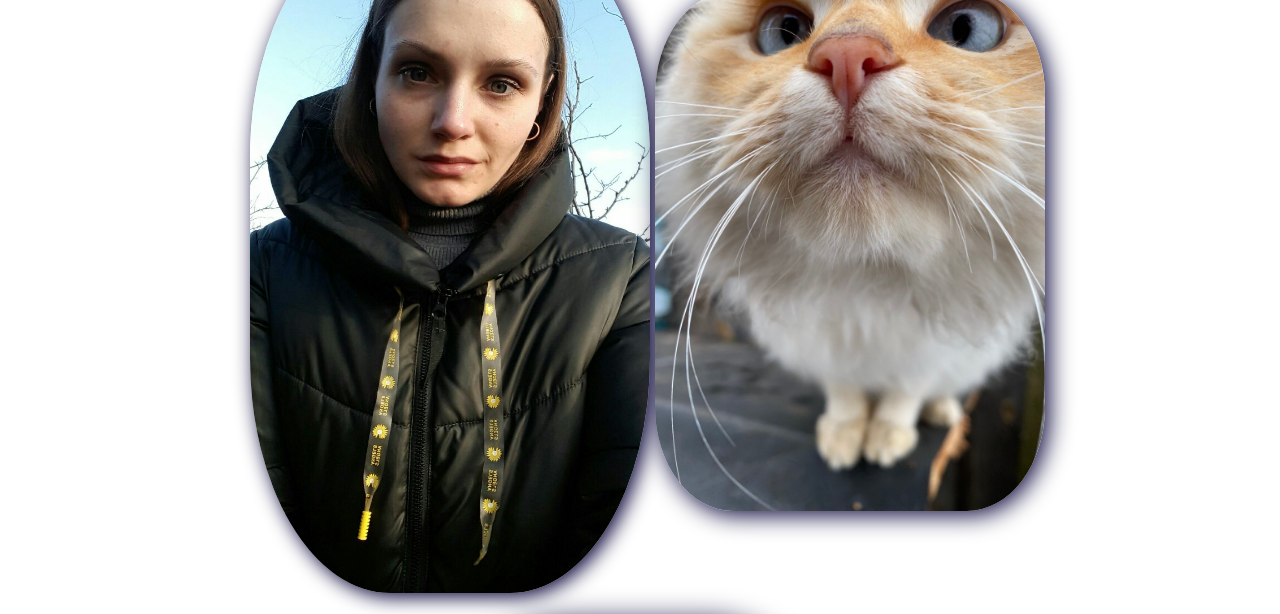
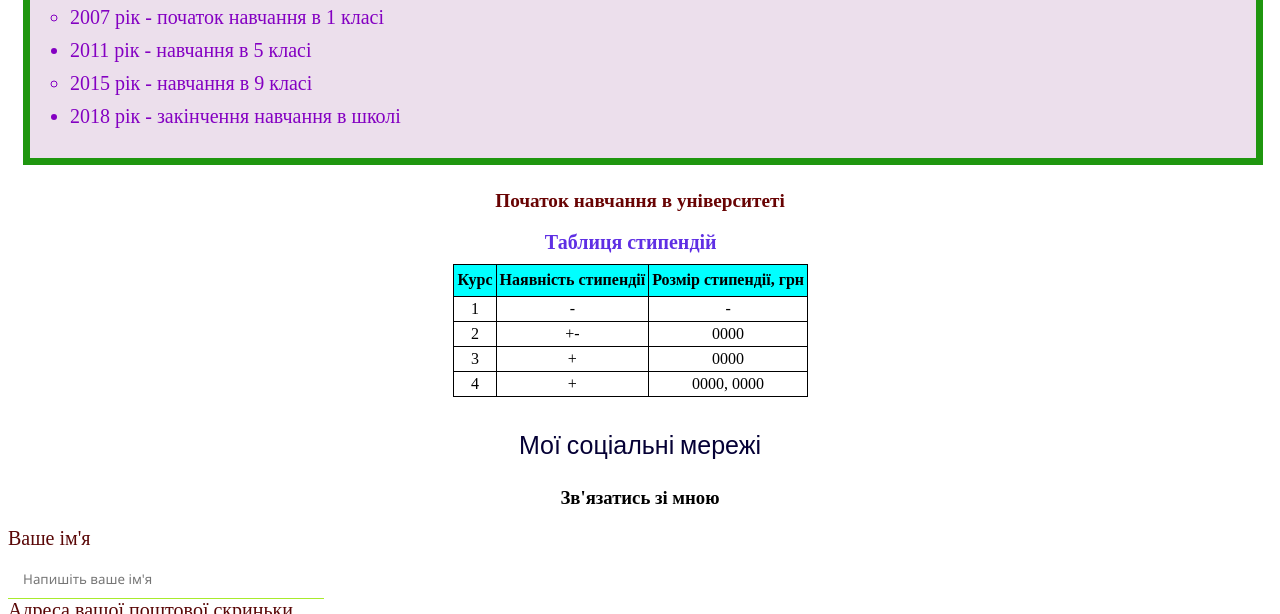
Before and after one commit to Is-Sofi/html-css-1-, a plain HTML site: page index.html in a window 1280 px wide. Shown: the part 110-724 px from the top of the page. Drawn offline with Linux system fonts and the light colour scheme.

Commit message:
Update index.html

```diff
--- a/index.html
+++ b/index.html
@@ -7,11 +7,6 @@
 </head>
 <body>
 <div class="sklad">
-                <p>
-                <img class="photo" src="image.jpg" width="400" height="670">
-                <img class="photo1" src="image 1.jpg" width="390">
-                <img class="photo2" src="image 2.jpg" width="460" height="650">
-                </p>
 
 <div class="facts">
     <h1>Шкільні роки</h1>
@@ -43,17 +38,17 @@
     <tr>
             <td>2</td>
             <td>+-</td>
-            <td>1892</td>
+            <td>0000</td>
     </tr>
     <tr>
             <td>3</td>
             <td>+</td>
-            <td>1892</td>
+            <td>0000</td>
     </tr>
     <tr>
             <td>4</td>
             <td>+</td>
-            <td>1300, 2910</td>
+            <td>0000, 0000</td>
     </tr>
     </tbody>
 
@@ -62,10 +57,7 @@
 </div>
    <div class="sotial networks">
 <p>Мої соціальні мережі</p>
-<a href="https://instagram.com/sofiia_isniuk?utm_medium=copy_link"
-target="_blank">Instagram</a>
-<a href="https://t.me/IS_tm">Telegram</a>
-<a href="https://www.facebook.com/profile.php?id=100014270970289">Facebook</a>
+
    </div>
 
    <div class="contact">
```
